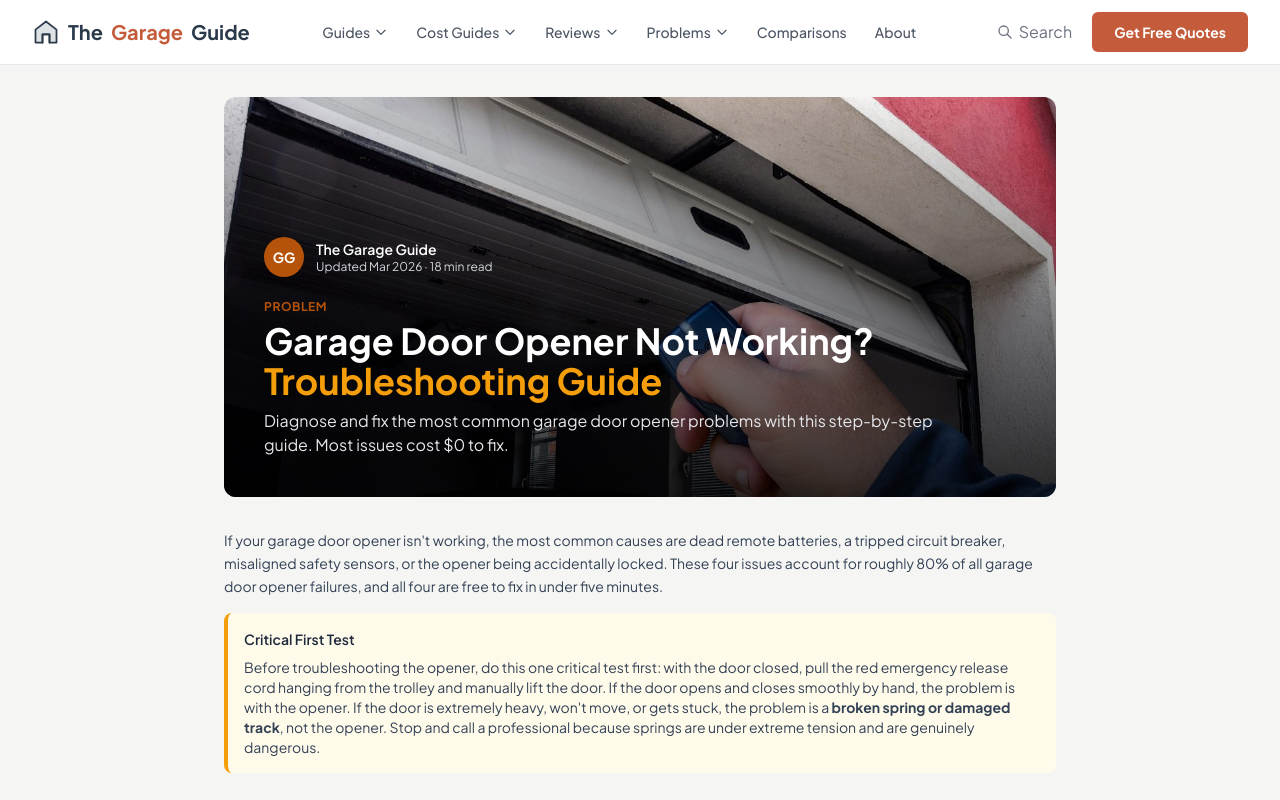
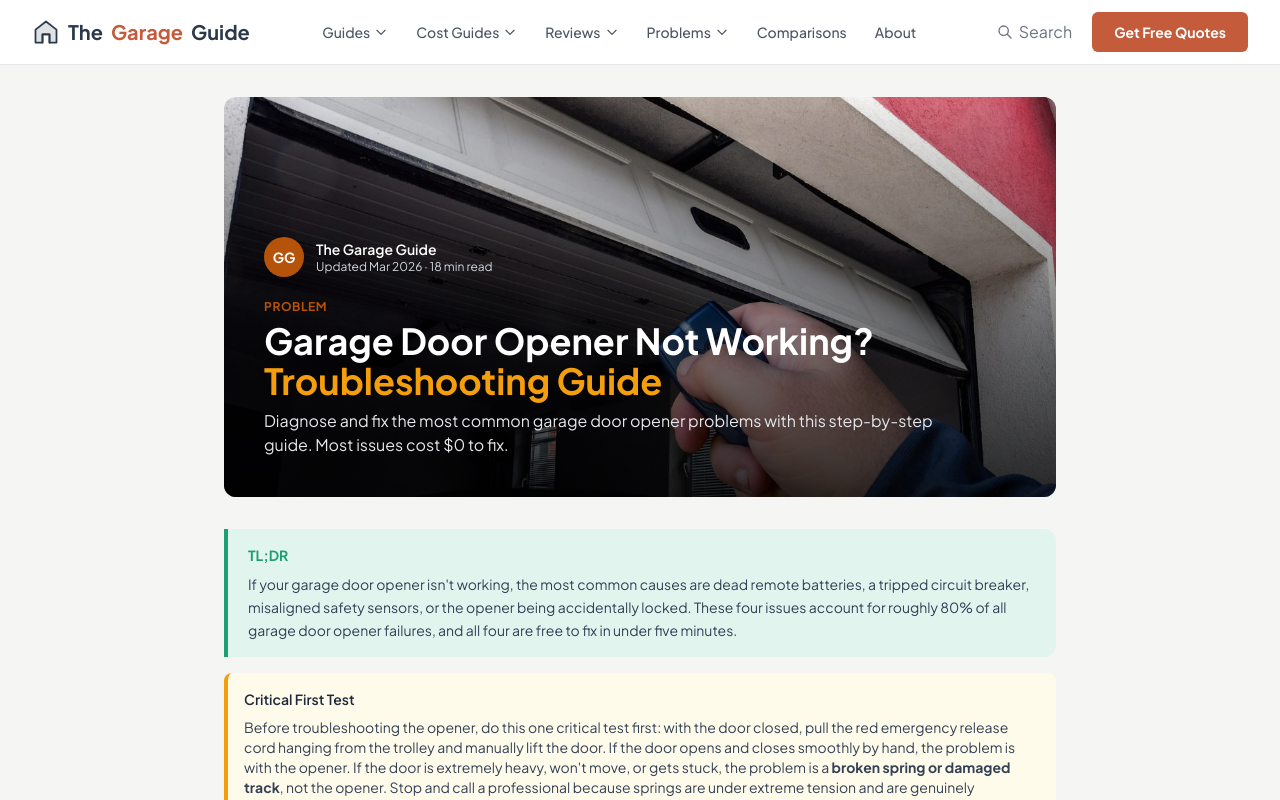
Before and after one commit to thebasementguide2026/thegarage.guide-, a Next.js app: page /problems/garage-door-opener-not-working in a window 1280 px wide. Shown: the top 800 px of the page. Built offline with nearby package versions, Linux system fonts and the light colour scheme.

Commit message:
Wrap opening paragraph in TL;DR answer box on garage-door-opener-not-working

```diff
--- a/app/problems/garage-door-opener-not-working/page.tsx
+++ b/app/problems/garage-door-opener-not-working/page.tsx
@@ -116,7 +116,10 @@ export default function GarageDoorOpenerNotWorking() {
         </div>
 
         {/* Intro */}
-        <p className='text-slate-700 text-sm leading-relaxed mb-4'>If your garage door opener isn't working, the most common causes are dead remote batteries, a tripped circuit breaker, misaligned safety sensors, or the opener being accidentally locked. These four issues account for roughly 80% of all garage door opener failures, and all four are free to fix in under five minutes.</p>
+        <div style={{ backgroundColor: '#E1F5EE', borderLeft: '4px solid #1D9E75', padding: '16px 20px' }} className='rounded-r-lg mb-4'>
+          <p style={{ color: '#1D9E75' }} className='text-sm font-bold mb-2'>TL;DR</p>
+          <p className='text-slate-700 text-sm leading-relaxed'>If your garage door opener isn&apos;t working, the most common causes are dead remote batteries, a tripped circuit breaker, misaligned safety sensors, or the opener being accidentally locked. These four issues account for roughly 80% of all garage door opener failures, and all four are free to fix in under five minutes.</p>
+        </div>
         <div className='bg-amber-50 border-l-4 border-amber-500 p-4 rounded mb-6'>
           <h3 className='font-semibold text-slate-800 text-sm mb-2'>Critical First Test</h3>
           <p className='text-slate-700 text-sm'>Before troubleshooting the opener, do this one critical test first: with the door closed, pull the red emergency release cord hanging from the trolley and manually lift the door. If the door opens and closes smoothly by hand, the problem is with the opener. If the door is extremely heavy, won't move, or gets stuck, the problem is a <strong>broken spring or damaged track</strong>, not the opener. Stop and call a professional because springs are under extreme tension and are genuinely dangerous.</p>
```
